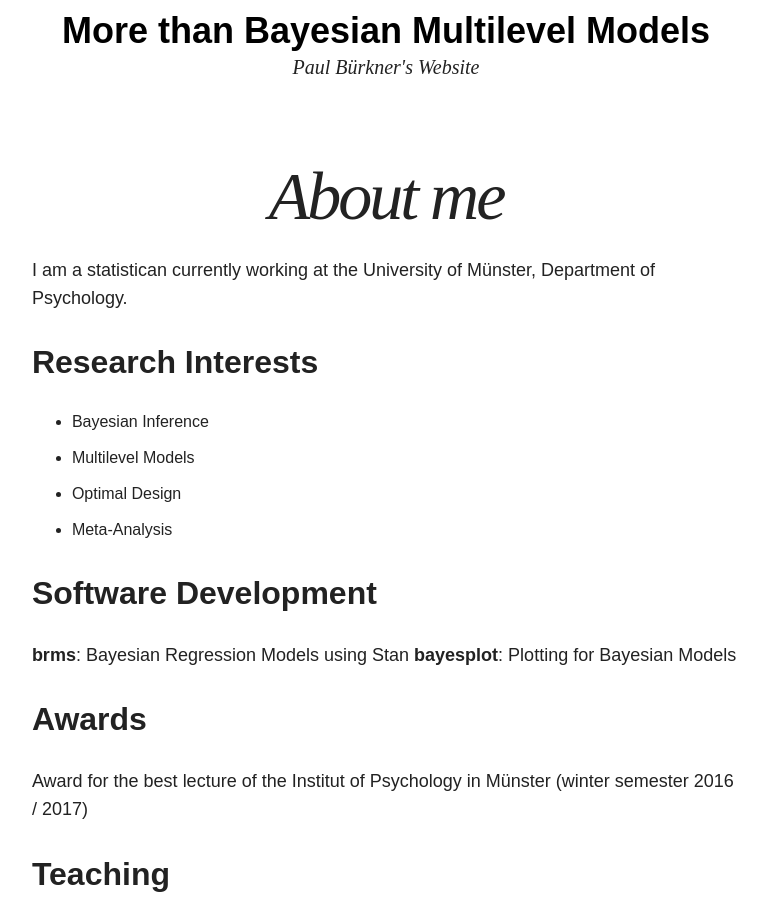
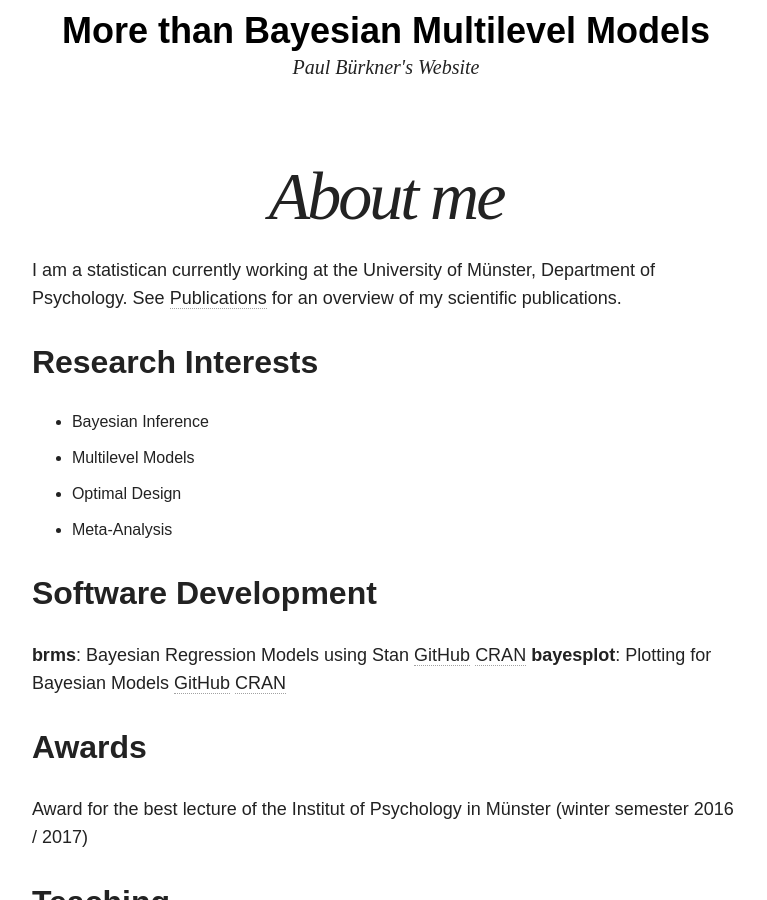
Before and after one commit to paul-buerkner/paul-buerkner.github.io, a Jekyll site: the page built from about/index.md, in a window 1280 px wide and 900 px high, scrolled down 316 px. Shown: the whole window, without its empty margins (254-1021 px from the left). Built offline with Jekyll 4.4.1, drawn with Linux system fonts in a browser that asks for light colours; nearby versions of some CDN libraries.

Commit message:
add some links

```diff
--- a/about/index.md
+++ b/about/index.md
@@ -10,6 +10,7 @@ modified: 2014-08-08T19:44:38.564948-04:00
 ---
 
 I am a statistican currently working at the University of Münster, Department of Psychology.
+See [Publications](publications) for an overview of my scientific publications.
 
 ## Research Interests
 
@@ -20,8 +21,8 @@ I am a statistican currently working at the University of Münster, Department o
 
 ## Software Development
 
-**brms**: Bayesian Regression Models using Stan
-**bayesplot**: Plotting for Bayesian Models
+**brms**: Bayesian Regression Models using Stan [GitHub](https://github.com/paul-buerkner/brms) [CRAN](https://CRAN.R-project.org/package=brms)
+**bayesplot**: Plotting for Bayesian Models [GitHub](https://github.com/stan-dev/bayesplot) [CRAN](https://CRAN.R-project.org/package=bayesplot)
 
 ## Awards
 
--- a/index.html
+++ b/index.html
@@ -5,8 +5,6 @@ excerpt: "This is the website of Paul Bürkner"
 search_omit: true
 ---
 
-Welcome to my website.
-
 <ul class="post-list">
 {% for post in site.posts limit:10 %}
   <li><article><a href="{{ site.url }}{{ post.url }}">{{ post.title }} <span class="entry-date"><time datetime="{{ post.date | date_to_xmlschema }}">{{ post.date | date: "%B %d, %Y" }}</time></span>{% if post.excerpt %} <span class="excerpt">{{ post.excerpt | remove: '\[ ... \]' | remove: '\( ... \)' | markdownify | strip_html | strip_newlines | escape_once }}</span>{% endif %}</a></article></li>
```
Also changed, not shown: _data/navigation.yml (+4 -4 lines).
